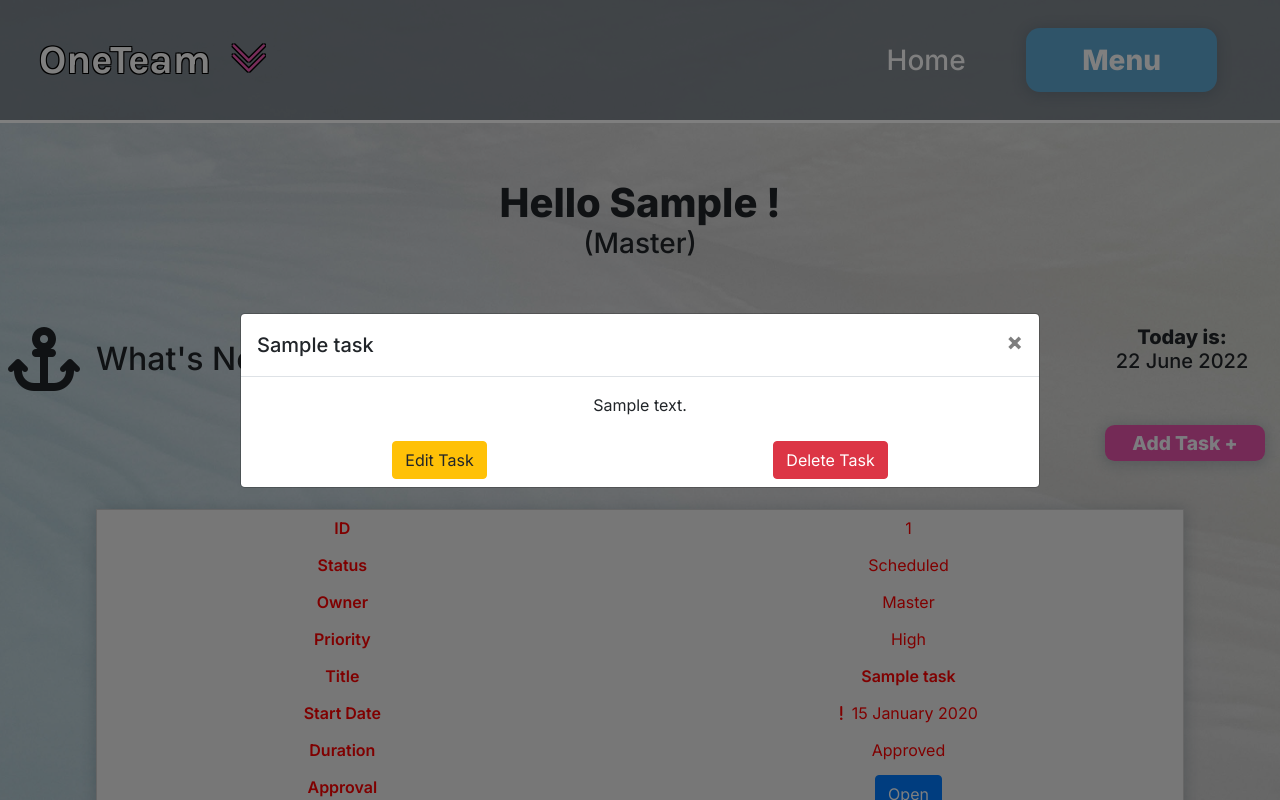
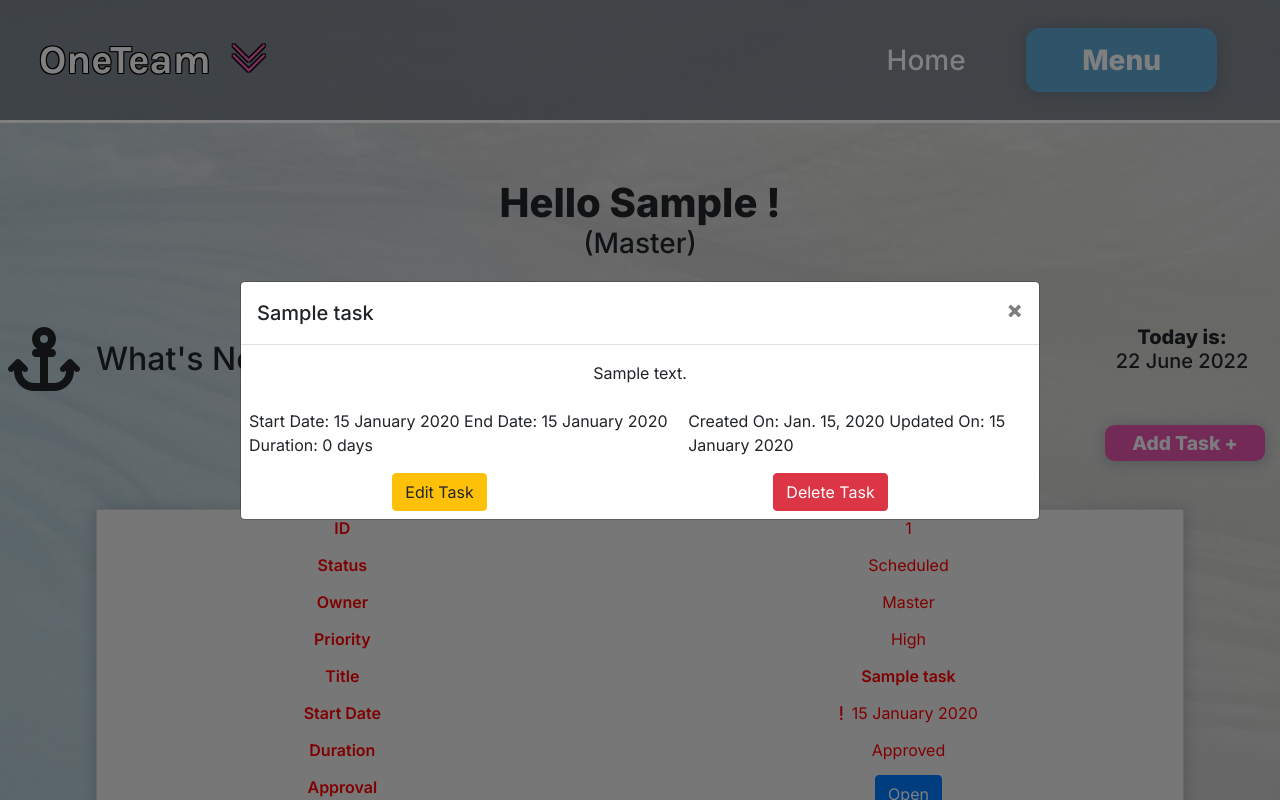
Before and after one commit to miloszmisiek/ci-pp4-one_team, a Django app: page /tasks/ in a window 1280 px wide, after a click on "Open". Run offline with Django 3.2, Linux system fonts and the light colour scheme; a user stored in the database is signed in; tables that the repository leaves empty hold one stand-in row (values such as "Sample post"); some libraries are stand-ins or nearby versions.

Commit message:
Add method to AddTask form to validate dates. Edit modal to display dates in display

```diff
--- a/static/css/base.css
+++ b/static/css/base.css
@@ -694,15 +694,16 @@ footer {
     }
 }
 
+@media (max-width: 832px) {
+    .menu-btn {
+        padding: 0.4em 1.4em 0.4em 1.4em;
+    }
+}
+
 @media (max-width: 815px) {
     .user-dropdown {
         background-color: var(--clr-gray-solid);
     }
-
-    .menu-btn {
-        padding: 0.4em 1.4em 0.4em 1.4em;
-    }
-
     .add-task-btn {
         margin: 2vh auto 0;
     }
--- a/static/js/profile_home.js
+++ b/static/js/profile_home.js
@@ -25,12 +25,26 @@ $('#exampleModal').on('show.bs.modal', function (event) {
     var userRank = button.data('userRank');
     var assigned = button.data('assigned');
     var username = button.data('username');
+    var startDate = button.data('startDate');
+    var endDate = button.data('endDate');
+    var duration = button.data('duration');
+    var createdOn = button.data('createdOn');
+    var updatedOn = button.data('updatedOn');
+    console.log(typeof(duration));
+
+    let dayDisplay = duration === 1 ? "day" : "days";
+
     var modal = $(this);
     modal.find('.description-buttons').addClass('d-flex').removeClass('d-none');
     modal.find('.modal-title').text(title);
     modal.find('.modal-body').text(description);
     modal.find('#edit-task-anchor').attr('href', `/tasks/edit/${taskId}`);
     modal.find('#delete-task-anchor').attr('href', `/tasks/delete/${taskId}`);
+    modal.find('#start-date-modal').text(startDate);
+    modal.find('#end-date-modal').text(endDate);
+    modal.find('#duration-modal').text(duration + " " + dayDisplay);
+    modal.find('#created-on-modal').text(createdOn);
+    modal.find('#updated-on-modal').text(updatedOn);
     if (userRank === 2 && !(assigned == username)) {
         modal.find('.description-buttons').removeClass('d-flex').addClass('d-none');
     }
--- a/tasks/templates/tasks/profile_home.html
+++ b/tasks/templates/tasks/profile_home.html
@@ -83,7 +83,7 @@
                     {% endif %}
                     ">
                         <td>{{ forloop.counter }}</td>
-                        <td {% if task.assigned_to == request.user and request.user.rank == 2 or request.user.rank == 1 or request.user.is_superuser %} class="progress-status-cell {% if task.status == 1 %} task-completed {% else %} task-inprogress{% endif %}" data-toggle="modal"
+                        <td {% if task.assigned_to == request.user and request.user.rank == 2 and task.approval_status == 0  or request.user.rank == 1 and task.approval_status != 1 or request.user.is_superuser %} class="progress-status-cell {% if task.status == 1 %} task-completed {% else %} task-inprogress{% endif %}" data-toggle="modal"
                         data-target="#completeModal" data-title="{{ task.title }}"
                         data-task-status="{{ task.status }}" data-assigned="{{ task.assigned_to }}"
                         data-id="{{ task.id }}" data-username="{{ request.user.username }}"
@@ -93,7 +93,6 @@
                         <td id="task-assigned"><span class="assigned-rank">{{ task.assigned_to.get_rank_display }}</span><span class="assigned-username">{{ task.assigned_to }}</span></td>
                         <td>{{ task.get_priority_display }}</td>
                         <td class="tasks-titles">{{ task.title }}</td>
-                        <!-- <td>{{ task.created_on | date:"d F Y" }}</td> -->
                         <td>{% if task.is_past_due.0 %}<i class="fas fa-exclamation pr-1"></i>{% elif task.is_past_due.1 <= 2 %} <i class="fas fa-exclamation-triangle clr-gold pr-1"></i> {% endif %} {{ task.end_date | date:"d F Y" }}</td>
                         <td>
                         {% if request.user.is_superuser or request.user.rank == 1 and task.priority != 0 %}
@@ -116,7 +115,9 @@
                                 data-target="#exampleModal" data-title="{{ task.title }}"
                                 data-description="{{ task.description }}" data-assigned="{{ task.assigned_to }}"
                                 data-id="{{ task.id }}" data-username="{{ request.user.username }}"
-                                data-user-rank="{{ request.user.rank }}">Open</button>
+                                data-user-rank="{{ request.user.rank }}" data-created-on="{{ task.created_on }}"
+                                data-updated-on="{{ task.created_on | date:'d F Y' }}" data-start-date="{{ task.start_date | date:'d F Y' }}"
+                                data-end-date="{{ task.end_date | date:'d F Y' }}" data-duration="{{ task.duration }}">Open</button>
                         </td>
                     </tr>
                     {% endfor %}
@@ -145,6 +146,19 @@
                     </button>
                 </div>
                 <div class="modal-body text-center">
+                </div>
+                <div class="details-dates d-flex justify-content-around p-2">
+                    <div class="priority-dates">
+                        <span>Start Date: </span><span id="start-date-modal"></span>
+                        <span>End Date: </span><span id="end-date-modal"></span>
+                        <span>Duration: </span><span id="duration-modal"></span>
+                    </div>
+                    <div class="extra-dates">
+                        <span>Created On: </span><span id="created-on-modal"></span>
+                        <span>Updated On: </span><span id="updated-on-modal"></span>
+                    </div>
+
+
                 </div>
                 {% if user.rank != 3 %}
                 <div class="description-buttons d-flex justify-content-around p-2">
--- a/tasks/views.py
+++ b/tasks/views.py
@@ -16,15 +16,12 @@ YESTERDAY = TODAY - timedelta(days=1)
 CLEAR_UPDATED = TODAY - timedelta(days=2)
 
 
-def is_not_bosun(user):
-    return user.rank != 3
-
-
+@login_required(login_url="/accounts/login/")
 def profile_home(request):
     """A view to return the tasks home page"""
     tasks = Task.objects.all()
     tasks.filter(end_date=YESTERDAY).update(status=2)
-    tasks = tasks.exclude(updated_on=CLEAR_UPDATED, status=1)
+    # tasks = tasks.exclude(updated_on=CLEAR_UPDATED, status=1)
 
     if request.GET and "months" in request.GET:
         months = request.GET["months"]
@@ -66,7 +63,6 @@ def my_tasks(request):
 
 
 @login_required(login_url="/accounts/login/")
-@user_passes_test(is_not_bosun, login_url="tasks")
 def add_task(request):
     """A view to add tasks to database"""
     current_user = request.user
--- a/templates/base.html
+++ b/templates/base.html
@@ -83,9 +83,6 @@
                             </a>
                             <div class="dropdown-menu user-dropdown text-center mx-md-2" aria-labelledby="user-options">
                                 {% if request.user.is_authenticated %}
-                                {% if request.user.is_superuser %}
-                                <a href="" class="dropdown-item">Profile Requests</a>
-                                {% endif %}
                                 <a href="{% url 'my_tasks' %}" class="dropdown-item">My Profile</a>
                                 <a href="{% url 'account_logout' %}" class="dropdown-item">Logout</a>
                                 {% else %}
```
Also changed, not shown: tasks/forms.py (+10 -0 lines).
